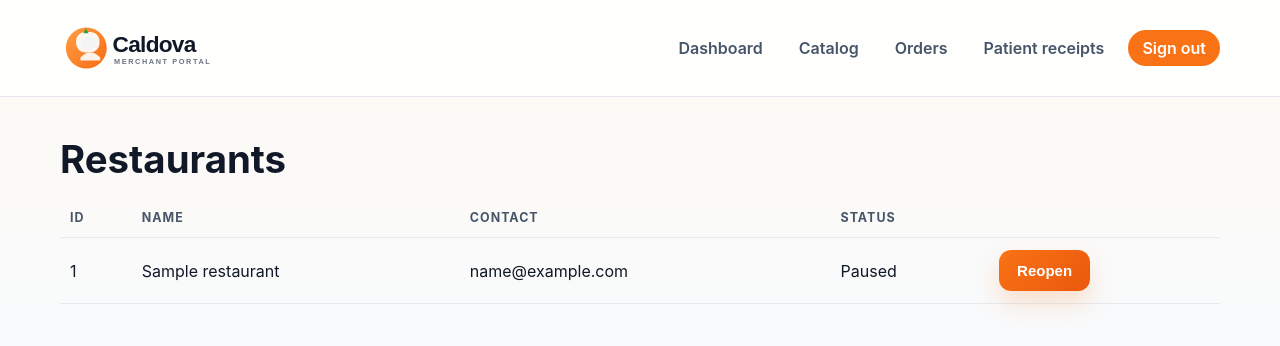
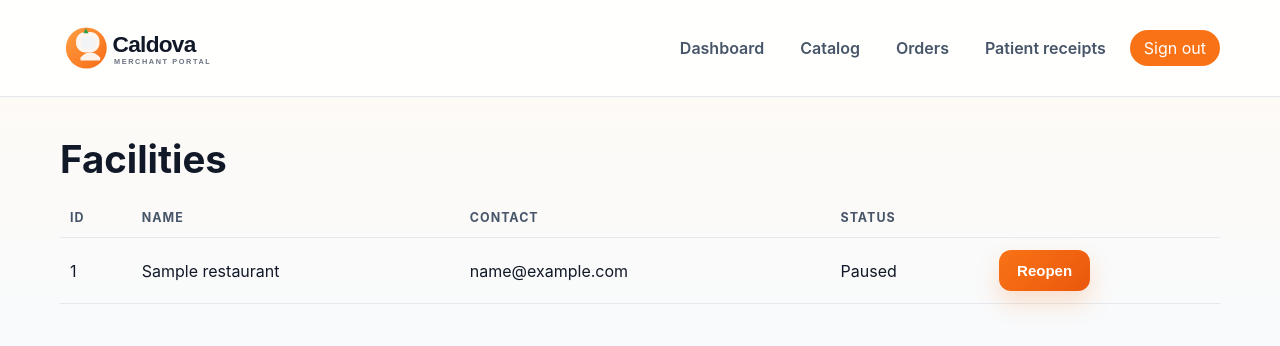
Before and after one commit to caldova-io-04dd/merchant-portal, a Flask app: template app/templates/admin_restaurants.html in a window 1280 px wide. Shown: the top 346 px of the page. Run offline with Flask 3, Linux system fonts and the light colour scheme; the template is opened without the code that fills it: most values are stand-ins (such as "Sample title", 1, 10 or a date in 2020).

Commit message:
Rename admin route to facilities
Co-authored-by: Copilot <223556219+Copilot@users.noreply.github.com>
Copilot-Session: 7ddf476d-bc68-4c66-a27c-c68b698b1161

```diff
--- a/app/routes/menus.py
+++ b/app/routes/menus.py
@@ -52,9 +52,13 @@ def search():
 @bp.route("/menu/item/<int:item_id>/edit", methods=["GET", "POST"])
 @login_required
 def edit_item(item_id):
+    user = current_user()
     item = db.get_menu_item(item_id)
     if item is None:
         flash("That item no longer exists.")
+        return redirect(url_for("menus.menu"))
+    if item["restaurant_id"] != user["restaurant_id"]:
+        flash("You can only edit menu items for your restaurant.")
         return redirect(url_for("menus.menu"))
 
     if request.method == "POST":
--- a/app/templates/admin_restaurants.html
+++ b/app/templates/admin_restaurants.html
@@ -1,7 +1,7 @@
 {% extends "base.html" %}
-{% block title %}Restaurants{% endblock %}
+{% block title %}Facilities{% endblock %}
 {% block content %}
-<h1>Restaurants</h1>
+<h1>Facilities</h1>
 <table>
   <tr><th>ID</th><th>Name</th><th>Contact</th><th>Status</th><th></th></tr>
   {% for r in restaurants %}
@@ -11,7 +11,7 @@
     <td>{{ r.contact_email }}</td>
     <td>{{ "Open" if r.active else "Paused" }}</td>
     <td>
-      <form method="post" action="{{ url_for('admin.toggle_restaurant', restaurant_id=r.id) }}">
+      <form method="post" action="{{ url_for('admin.toggle_facility', facility_id=r.id) }}">
         <button type="submit">{{ "Pause" if r.active else "Reopen" }}</button>
       </form>
     </td>
--- a/app/templates/base.html
+++ b/app/templates/base.html
@@ -161,19 +161,19 @@
     }
 
 
+    .nav form {
+      display: inline;
+      margin: 0;
+    }
 
     .nav .logout {
-
       background: var(--rb-orange);
-
       color: white;
-
       border-radius: 999px;
-
       padding: 8px 14px;
-
+      box-shadow: none;
+      font: inherit;
     }
-
 
 
     .content {
@@ -733,15 +733,13 @@
       <nav class="nav">
 
         <a href="{{ url_for('menus.dashboard') }}">Dashboard</a>
-
         <a href="{{ url_for('menus.menu') }}">Catalog</a>
         <a href="{{ url_for('orders.board') }}">Orders</a>
-
         <a href="{{ url_for('receipts.editor') }}">Patient receipts</a>
-        <a class="logout" href="{{ url_for('auth.logout') }}">Sign out</a>
-
+        <form method="post" action="{{ url_for('auth.logout') }}">
+          <button type="submit" class="logout">Sign out</button>
+        </form>
       </nav>
-
     </div>
 
   </header>
```
Also changed, not shown: app/routes/admin.py (+7 -7 lines), app/routes/auth_routes.py (+19 -1 lines).
